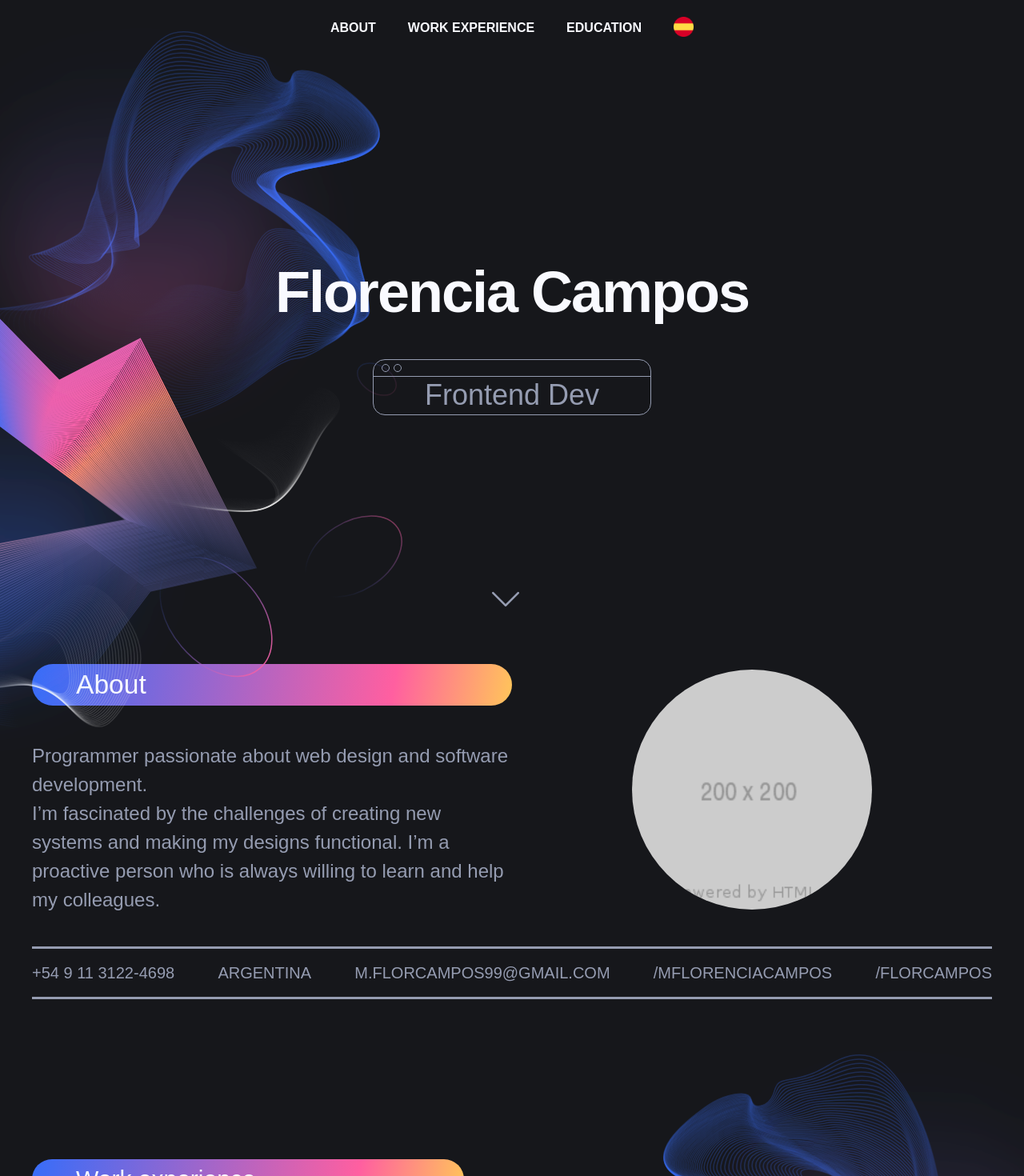
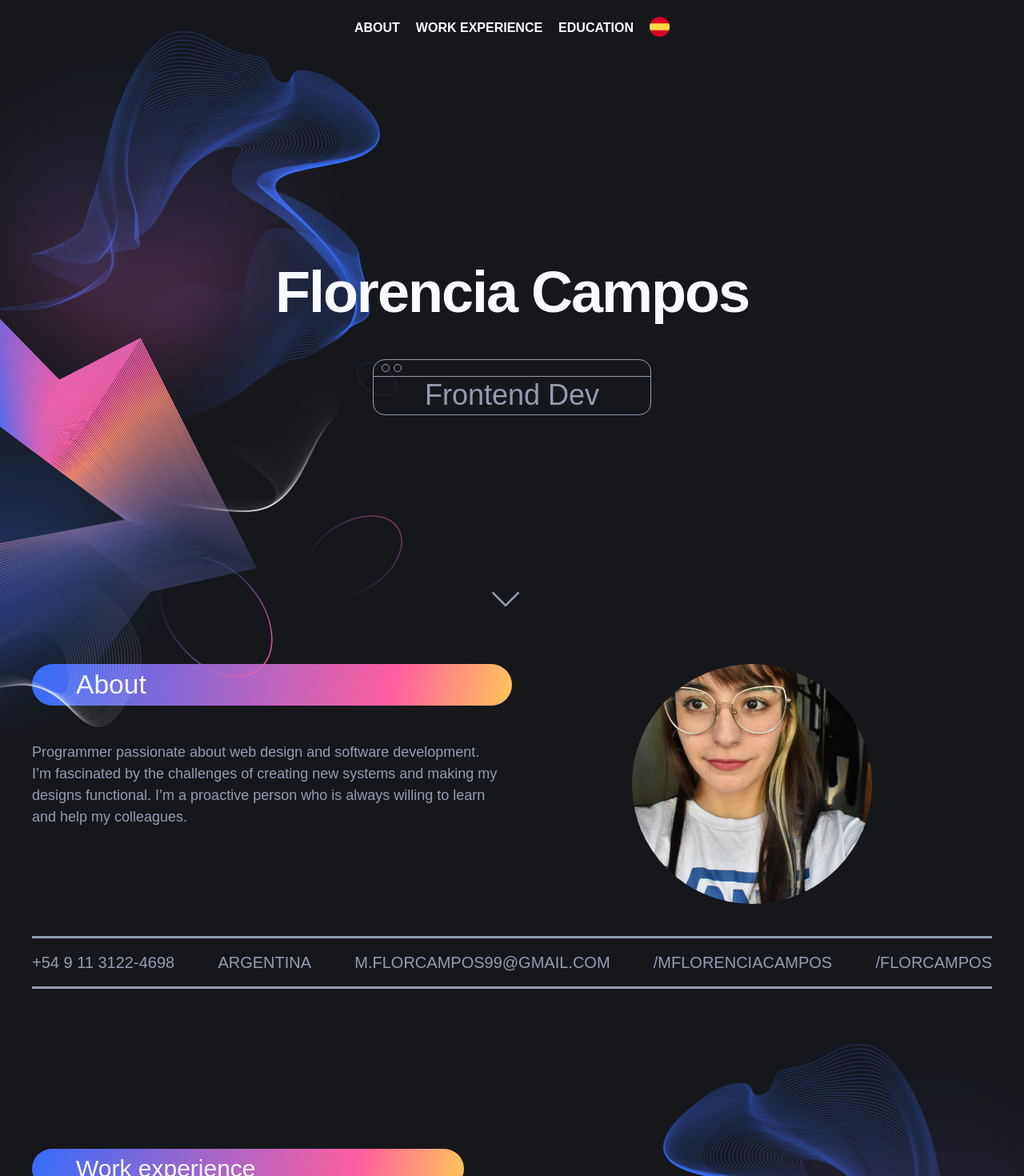
Before and after one commit to MFlorCampos/resumeReactJs, a React app: page / in a window 1280 px wide. Shown: the top 1470 px of the page at 80% size. Built offline with nearby package versions, Linux system fonts and the light colour scheme; a web font is replaced by a local one.

Commit message:
add profile pic

```diff
--- a/src/components/about/index.js
+++ b/src/components/about/index.js
@@ -3,7 +3,7 @@ import { css } from '@emotion/react';
 import media from '../../styles/media';
 import { useParams } from 'react-router-dom';
 import i18n from '../../i18n';
-import profile from '../../../public/profile.png';
+import profile from '../../../public/profile.jpeg';
 
 const Styles = css`
   z-index: 1;
@@ -20,6 +20,7 @@ const Styles = css`
   .flex {
     display: flex;
   }
+
   .list {
     justify-content: space-between;
     margin-top: 40px;
@@ -32,12 +33,14 @@ const Styles = css`
       margin: 0px;
       text-transform: uppercase;
       font-size: 20px;
-      font-weight: 100;
+      font-weight: 200;
       padding: 0;
     }
+
     a {
       font-size: 20px;
     }
+
     .link:hover {
       color: #F9FAFF;
     }
@@ -58,13 +61,18 @@ const Styles = css`
     .profile-img {
       height: 300px;
       border-radius: 100%;
+      width: 300px;
+      object-fit: cover;
     }
   }
 
   .content-left {
     width: 50%;
-    font-size: 2rem;
-    line-height: 3rem;
+
+    p {
+      font-size: 1.5rem;
+      line-height: 1.5;
+    }
 
     h2 {
       margin-left: 40px;
@@ -122,7 +130,7 @@ const Styles = css`
       p {
         padding: 40px 0;
         text-align: left;
-        font-size: 1.9rem;
+        font-size: 1.5rem;
         line-height: 1.3;
       }
     }
@@ -132,6 +140,7 @@ const Styles = css`
 
       .profile-img {
         height: 200px;
+        width: 200px;
       }
     }
   }
--- a/src/components/education/index.js
+++ b/src/components/education/index.js
@@ -96,6 +96,10 @@ const Styles = css`
 
     .highlight {
       width: 100%;
+    }
+
+    h2 {
+      margin-left: 20px;
     }
 
     .item-list {
--- a/src/layouts/Header.js
+++ b/src/layouts/Header.js
@@ -41,7 +41,6 @@ const Header = () => {
         display:flex;
         align-items: center;
         li {
-          margin: 0 10px;
           text-align: center;
           width: auto;
           display: inline;
@@ -77,21 +76,22 @@ const Header = () => {
         right: 0;
         top: 0;
         width: 100%;
-        background: #000;
+        background: #16171b;
         bottom: 0;
         z-index: 10;
         display: flex;
         transition: all 0.5s;
         ul {
           flex-direction: column;
-          width: 50%;
           margin: auto;
           li {
             padding:20px 50px;
             background: transparent;
             border-radius: 0;
-            color: #fff;
-            border-bottom: 2px solid #fff;
+            color: #F9FAFF;
+            border-bottom: 1px solid #F9FAFF;
+            width: 100%;
+
             a {
               background: transparent;
               line-height: 1.5;
@@ -115,9 +115,8 @@ const Header = () => {
     right: 20px;
     top: 20px;
     button {
-      background: #bda5bd;
+      background: unset;
       display: flex;
-      color:#000;
       border:none;
 
       &.open {
@@ -129,7 +128,7 @@ const Header = () => {
         .bar1, .bar2, .bar3 {
           width: 35px;
           height: 5px;
-          background-color: #000;
+          background-color: #f9faff;
           margin: 6px 0;
           transition: 0.4s;
         }
```
Also changed, not shown: public/profile.jpeg (added).
